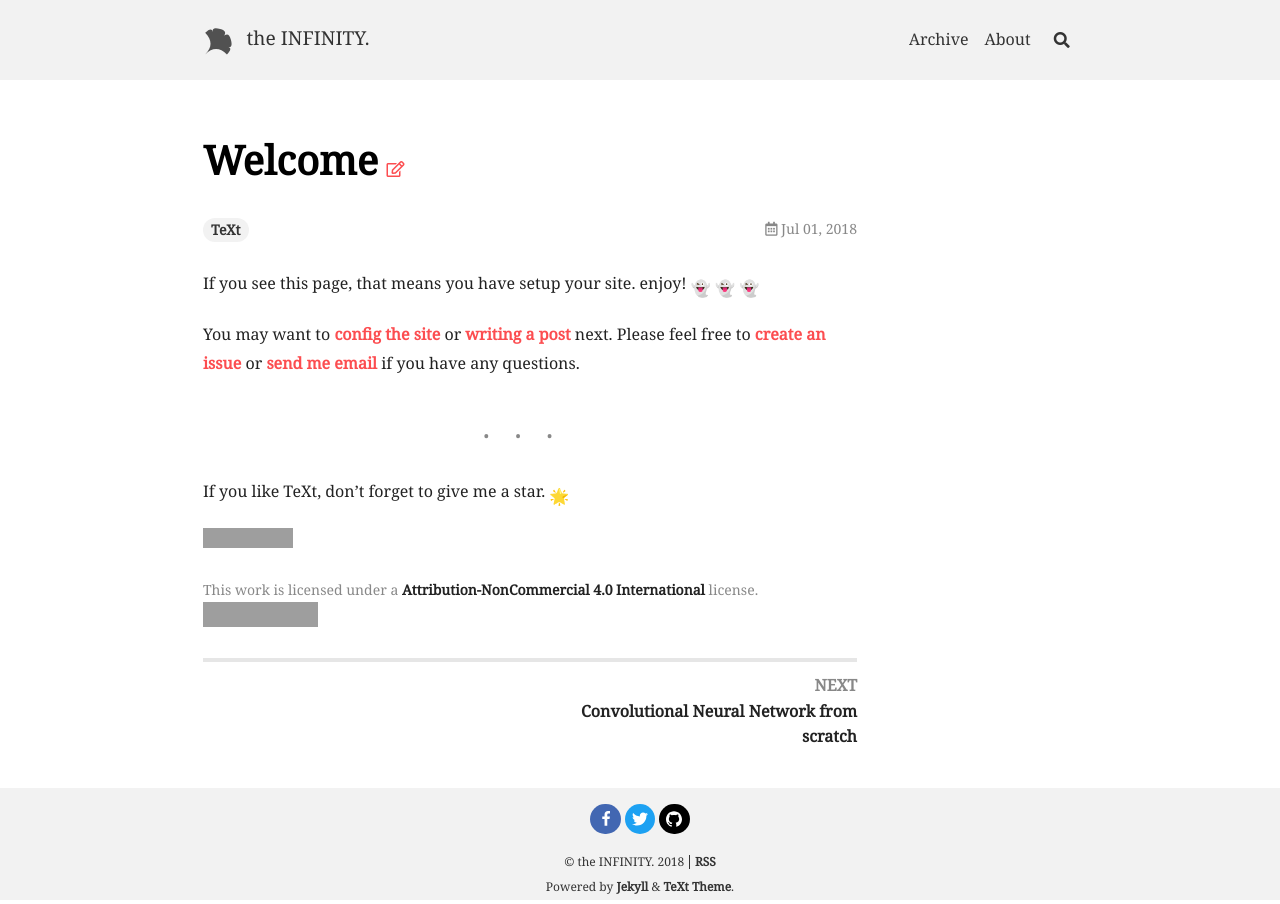
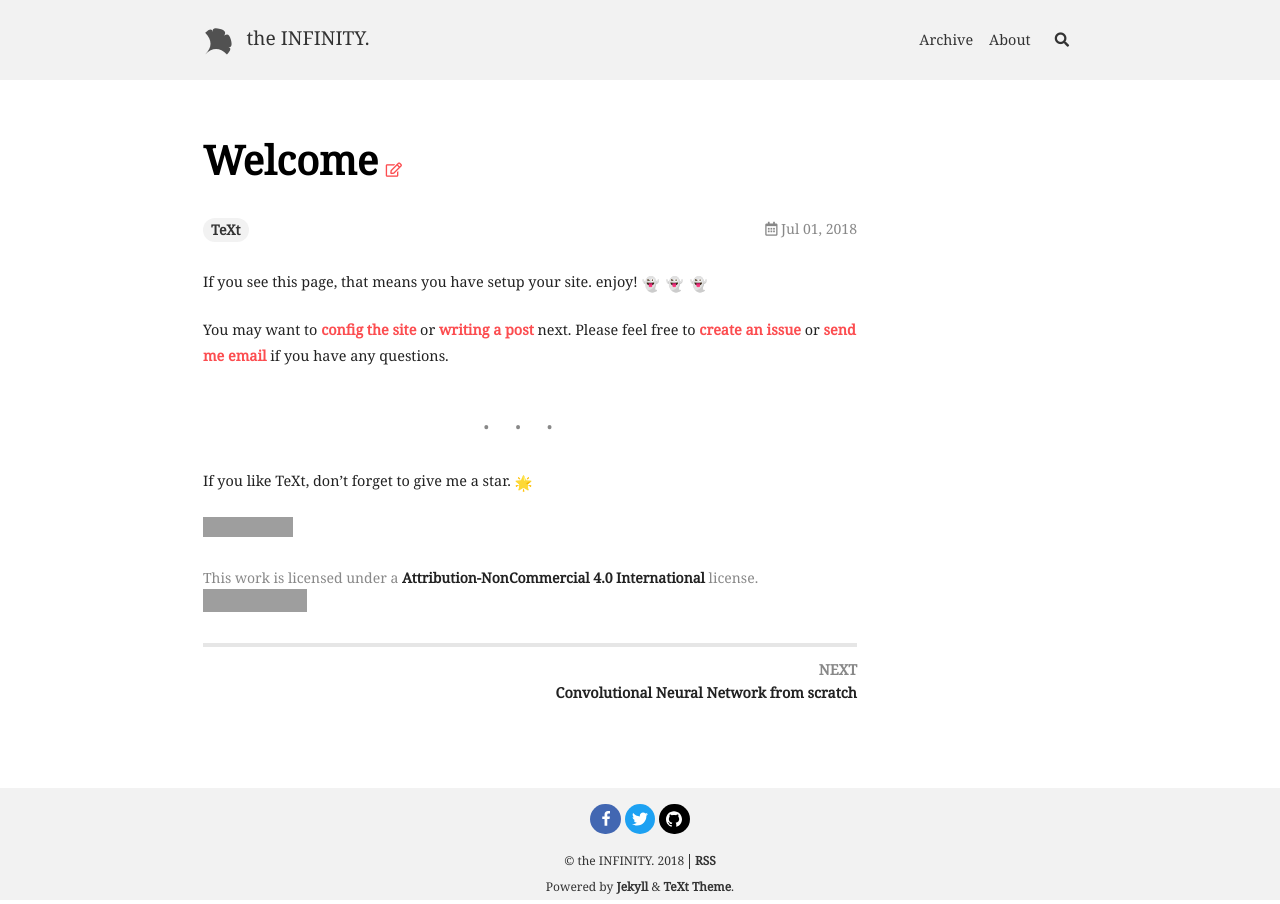
Before and after one commit to vndee/vndee-oldsite, a Jekyll site: the page built from _posts/2018-07-01-welcome.md, in a window 1280 px wide. Built offline with Jekyll 4.4.1, drawn with Linux system fonts in a browser that asks for light colours; nearby versions of some CDN libraries; emoji names are drawn with the system emoji font; grey boxes are pictures that could not be loaded.

Commit message:
Update _variables.scss

```diff
--- a/_sass/common/_variables.scss
+++ b/_sass/common/_variables.scss
@@ -8,7 +8,7 @@ $base: (
 
   font-size-xl:           1.5rem,
   font-size-lg:           1.25rem,
-  font-size:              1rem,
+  font-size:              0.9rem,
   font-size-sm:           .875rem,
   font-size-xs:           .75rem,
 
```
